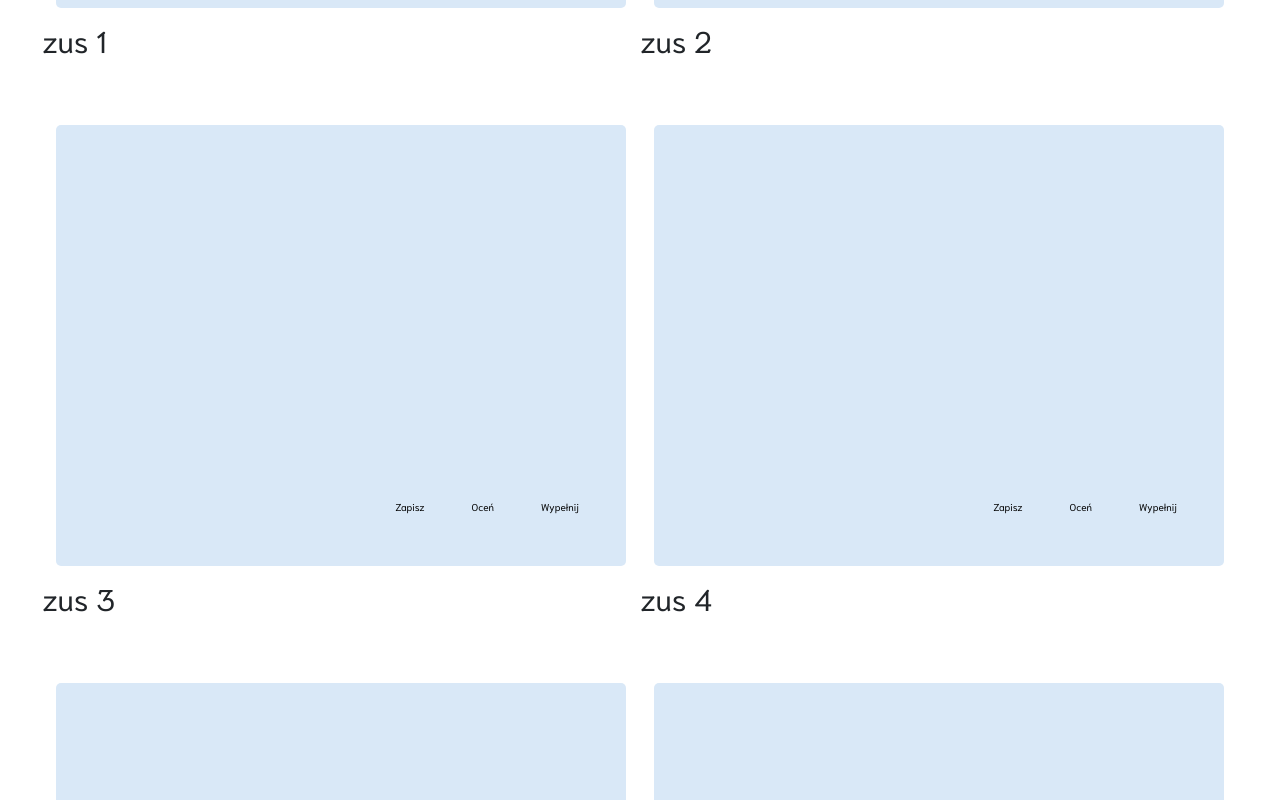
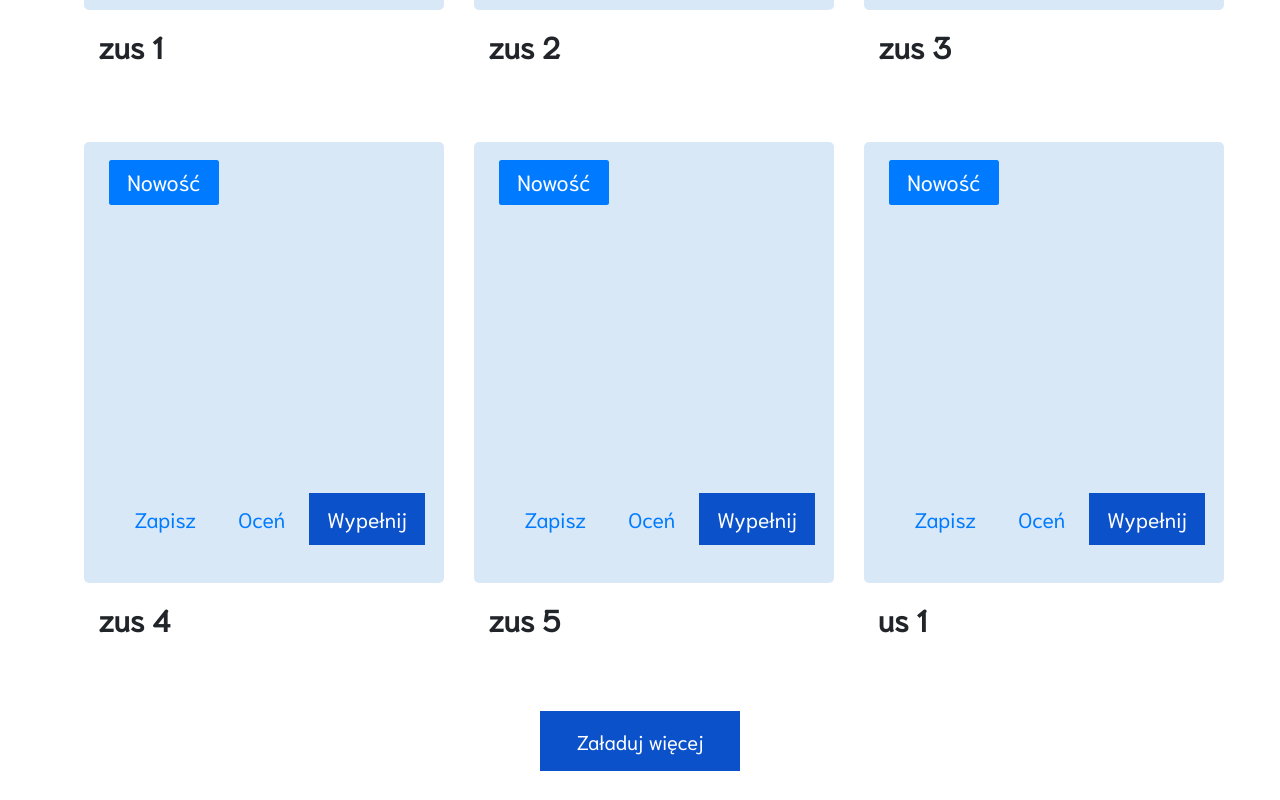
Before and after one commit to maciekbe1/Docas24, a React (Create React App) app in the folder client/: page / in a window 1280 px wide. Shown: the part 1740-2540 px from the top of the page. Built offline with nearby package versions, Linux system fonts and the light colour scheme.

Commit message:
Add styles newest forms

```diff
--- a/client/src/components/homepage/ListForms.js
+++ b/client/src/components/homepage/ListForms.js
@@ -17,15 +17,16 @@ class ListForm extends Component {
             <section className='form-filter'>
                     {forms.slice(0, this.state.count).map(form => {
                      return (
-                        <div className={form.class} key={form.id}>
+                        <div className={form.class + " col-xl-4 col-lg-6"} key={form.id}>
                             <div className="square">
-                                <ul className="nav">
-                                    <li className="nav-item">Zapisz</li>
-                                    <li className="nav-item">Oceń</li>
-                                    <li className="nav-item">Wypełnij</li>
+                                <span class="badge badge-primary">Nowość</span>
+                                <ul className="nav square-btns">
+                                    <li className="btn-link">Zapisz</li>
+                                    <li className="btn-link">Oceń</li>
+                                    <li className="btn-primary">Wypełnij</li>
                                 </ul>
                             </div>
-                            <h3>{form.name}</h3>
+                            <h3 className="font-weight-bold">{form.name}</h3>
                         </div>
                      )
                     })}
--- a/client/src/styles/homepage.css
+++ b/client/src/styles/homepage.css
@@ -27,11 +27,10 @@
 .docas-show-more-button {
     height: 60px;
     width: 200px;
-    margin-top: 90px;
+    margin-top: 10px;
     padding: 0 30px;
     background-color: #0b51ca;
     border: none;
-    /* margin: auto 100%; */
     font-size: 20px;
 }
 .block-find-form h1 {
@@ -43,30 +42,55 @@
 }
 /* ListForm component */
 .square {
-    width: 570px;
+    display: flex;
+    flex-direction: column;
+    justify-content: space-between;
+    max-width: 570px;
+    width: 100%;
     height: 441px;
     margin: 14px;
     background-color: #d9e8f7;
+    border-radius: 5px;
+}
+.square .nav {
+    height: 60px;
+    margin: 34px 19px 34px 0;
+}
+.square .badge {
+    font-size: 22px;
+    height: 45px;
+    max-width: 110px;
+    padding: 10px 18px;
+    margin: 18px 25px;
+    font-weight: normal;
+}
+.square-btns {
     display: flex;
-    border-radius: 5px;
-    margin-top: 62px;
+    justify-content: center;
+    align-items: center;
+    align-self: flex-end;
 }
-.square ul {
-    align-items: flex-end;
-    margin-inline-start: auto;
-    margin-bottom: 52px;
-    color: #000;
+.square-btns li {
+    padding: 10px 18px;
+    margin-left: 6px;
+    font-size: 21px;
 }
 .form-filter {
     display: flex;
     flex-direction: row;
     flex-wrap: wrap;
     justify-content: center;
+    padding: 0 40px;
+    margin-top: 50px;
 }
 .form-filter p {
     margin: 0 0 0 35px;
     line-height: 40px;
     font-weight: bold;
+}
+.form-filter h3 {
+    line-height: 44px;
+    margin: 0 0 60px 28px;;
 }
 .form-btns-filters {
     display: flex;
@@ -164,9 +188,6 @@
 /* news coponent */
 .news {
     margin-top: 335px;
-    /* display: flex;
-    flex-direction: column;
-    justify-content: center; */
 }
 .news h2 {
     font-size: 55px;
@@ -180,13 +201,12 @@
     justify-content: center;
 }
 .news-content {
+    max-width: 570px;
     min-height: 630px;
     margin: 10px;
 }
 .news-square {
-    /* width: 570px; */
     height: 300px;
-    /* margin: 0 auto; */
     background-color: #d9e8f7;
     border-radius: 5px;
 }
@@ -211,7 +231,7 @@
 }
 /* review component */
 .block-reviews {
-    margin-top: 350px;
+    margin-top: 330px;
     margin-bottom: 368px;
 }
 .block-reviews h2 {
@@ -254,3 +274,9 @@
 @media (min-width: 1200px) {
 
 }
+
+@media (min-width: 1400px) {
+    .square-btns li {
+        font-size: 28px;
+    }
+}
--- a/client/src/styles/main.css
+++ b/client/src/styles/main.css
@@ -80,3 +80,7 @@ a:hover {
 .white {
     color: #ffffff;
 }
+
+.container-fluid {
+    max-width: 1920px;
+}
```
